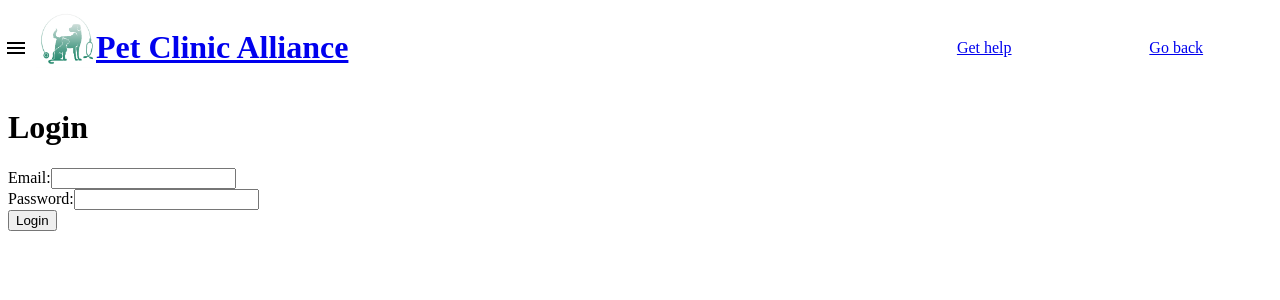
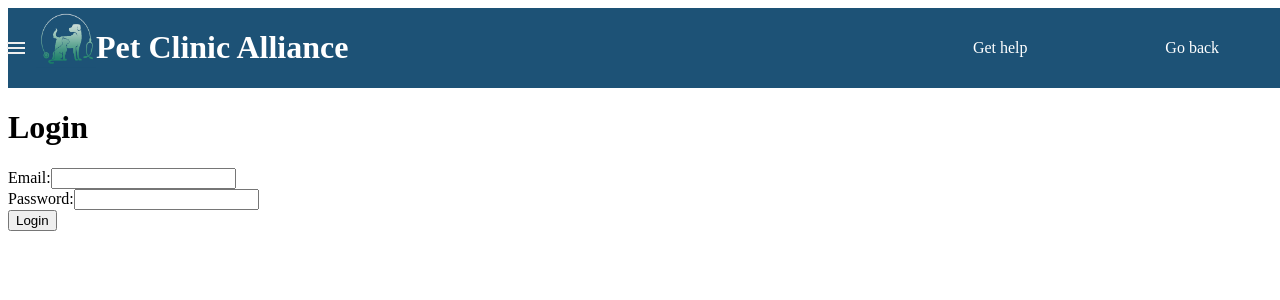
Before and after one commit to gfa-cc-after/StudyGroup_1_PET_Clinic_Frontend-main, a React (Vite) app: page /login in a window 1280 px wide. Shown: the top 300 px of the page. Built offline with nearby package versions, Linux system fonts and the light colour scheme; no server answers.

Commit message:
style: readd style for colors and remove link styles

```diff
--- a/src/components/NavBar/NavBar.css
+++ b/src/components/NavBar/NavBar.css
@@ -4,8 +4,16 @@
 }
 
 .navbar {
+    background-color: var(--secondary-color);
     width: 100vw;
     display: flex;
     align-items: center;
     justify-content: space-between;
+    color: var(--primary-color);
+    flex-wrap: wrap;
+
+    a {
+        color: white;
+        text-decoration: none;
+    }
 }
--- a/src/components/NavBar/NavBar.jsx
+++ b/src/components/NavBar/NavBar.jsx
@@ -203,6 +203,7 @@
       direction="row"
       alignItems="center"
       justifyContent="space-between"
+      className="navbar"
     >
       <Stack direction="row">
         <IconButton
--- a/src/styles/style.css
+++ b/src/styles/style.css
@@ -1,3 +1,14 @@
+@import url('https://fonts.googleapis.com/css2?family=Bebas+Neue&family=IBM+Plex+Sans:ital,wght@0,100;0,200;0,300;0,400;0,500;0,600;0,700;1,100;1,200;1,300;1,400;1,500;1,600;1,700');
+
+:root {
+    --primary-color: #EEEEEE;
+    --text-color: #272727;
+    --secondary-color: #1D5276;
+    --accent-color-1: #188265;
+    --accent-color-1-alt: #4da189;
+    --accent-color-2: #CE2D4F;
+}
+
 #exotic {
     background-image: linear-gradient(0deg, rgba(255, 255, 255, 0.788) 0%, rgba(238, 238, 238, 0.8099614845938375) 20%, rgba(238, 238, 238, 0.15730042016806722) 76%, rgba(238, 238, 238, 0) 100%),
         url('../assets/exotic.jpg');
```
